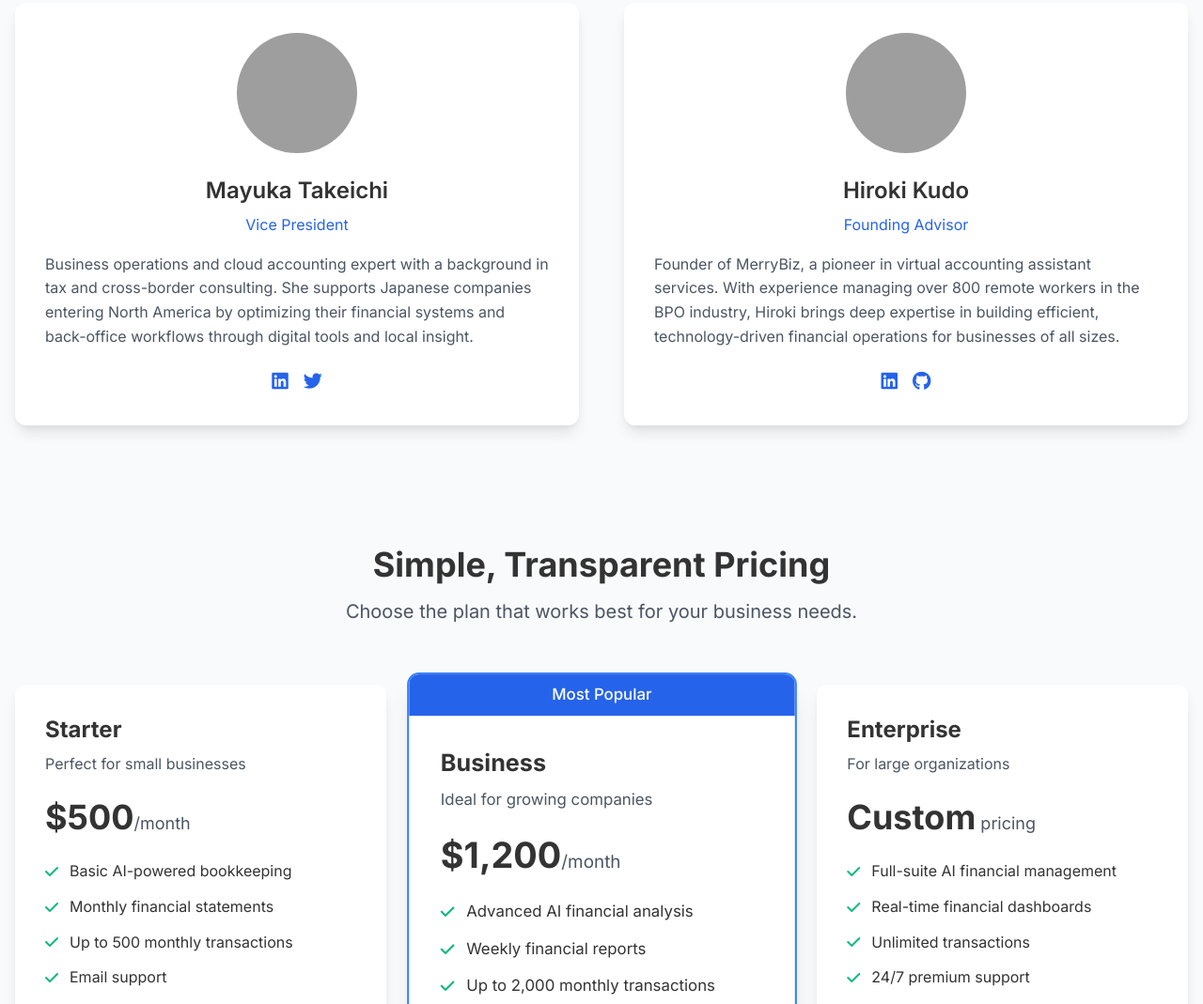
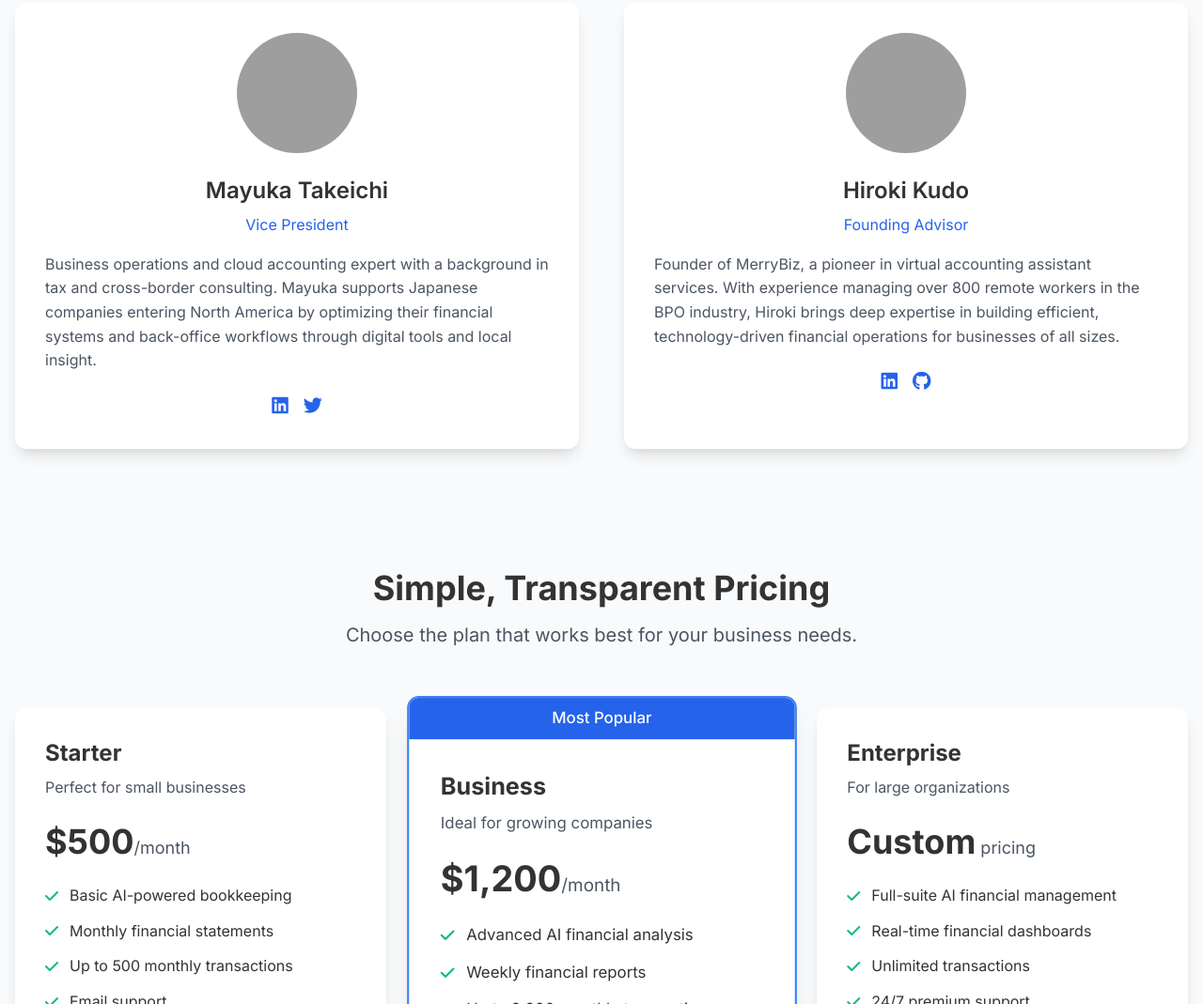
Before and after one commit to Mayukasan/wrapupco, a plain HTML site: page index.html in a window 1280 px wide. Shown: the part 2671-3740 px from the top of the page at 94% size. Drawn offline with nearby package versions, Linux system fonts and the light colour scheme; grey boxes are pictures that could not be loaded.

Commit message:
Update index.html

```diff
--- a/index.html
+++ b/index.html
@@ -355,7 +355,7 @@
                         <h3 class="text-2xl font-semibold mb-2 text-center">Mayuka Takeichi</h3>
                         <p class="text-blue-600 mb-4 text-center">Vice President</p>
                         <p class="text-gray-600 mb-6">
-                            Business operations and cloud accounting expert with a background in tax and cross-border consulting. She supports Japanese companies entering North America by optimizing their financial systems and back-office workflows through digital tools and local insight.
+                            Business operations and cloud accounting expert with a background in tax and cross-border consulting. Mayuka supports Japanese companies entering North America by optimizing their financial systems and back-office workflows through digital tools and local insight.
                         <div class="flex justify-center space-x-4">
                             <a href="#" class="text-blue-600 hover:text-blue-800">
                                 <i class="fab fa-linkedin text-xl"></i>
```
